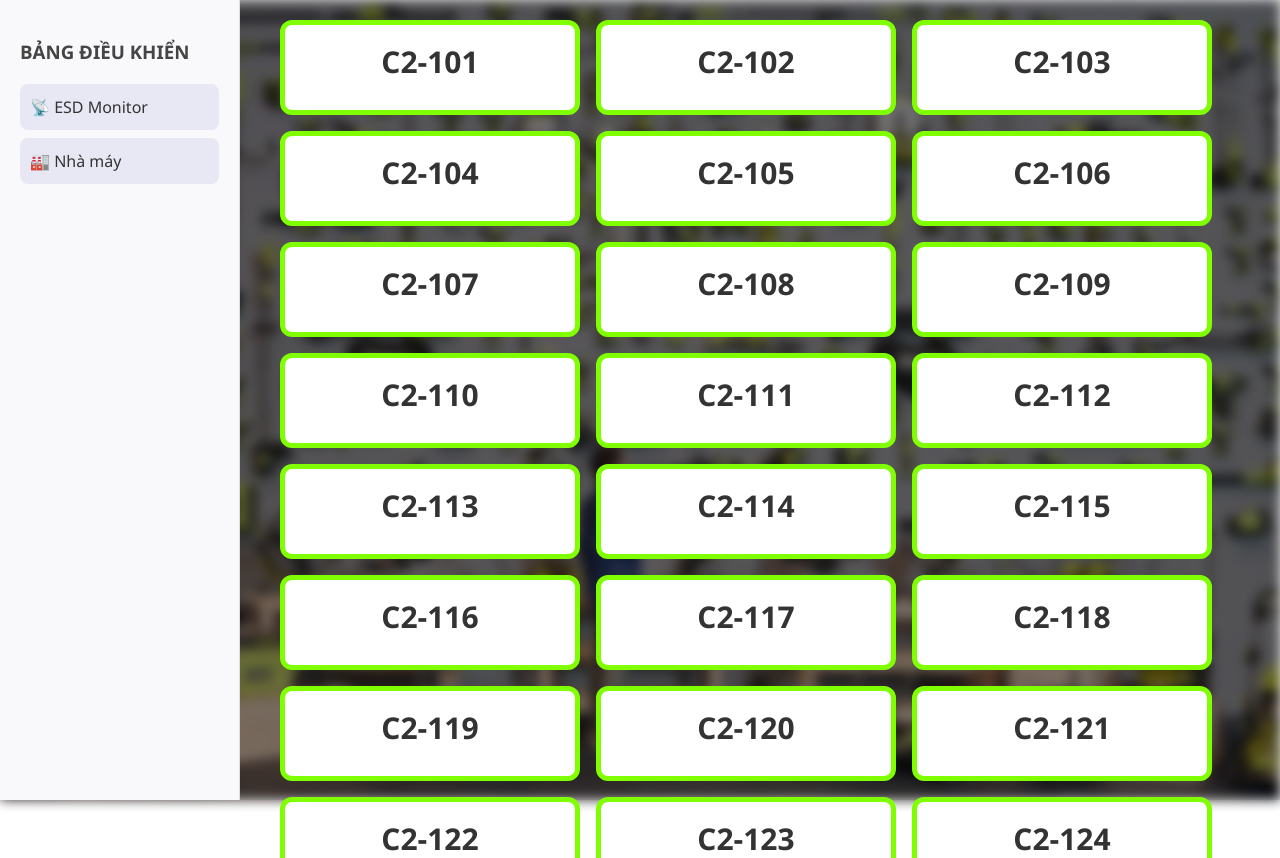
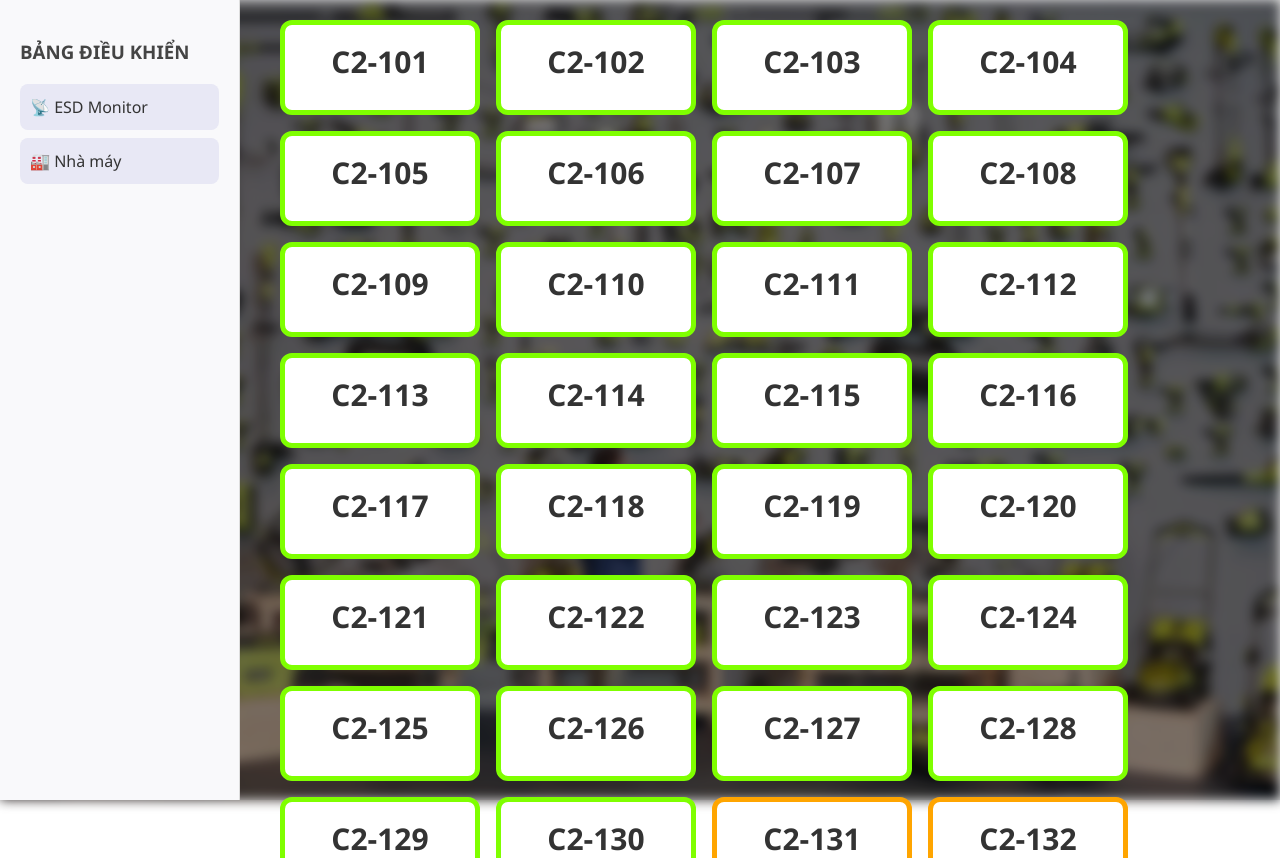
Before and after one commit to temboy92ltd/wirelessesd, a Flask app: page / in a window 1280 px wide. Shown: the top 858 px of the page. Run offline with Flask 3, Linux system fonts and the light colour scheme.

Commit message:
Update index.html

```diff
--- a/templates/index.html
+++ b/templates/index.html
@@ -191,10 +191,9 @@
       min-height: 400px;
     }
     .card {
-      flex: 0 0 auto;
-      width: auto;
+      flex: 0 0 20%;
+      max-width: 20%;
       min-width: 200px;
-      max-width: 300px;
       transition: all 0.3s ease;
     }
     .grid {
```
